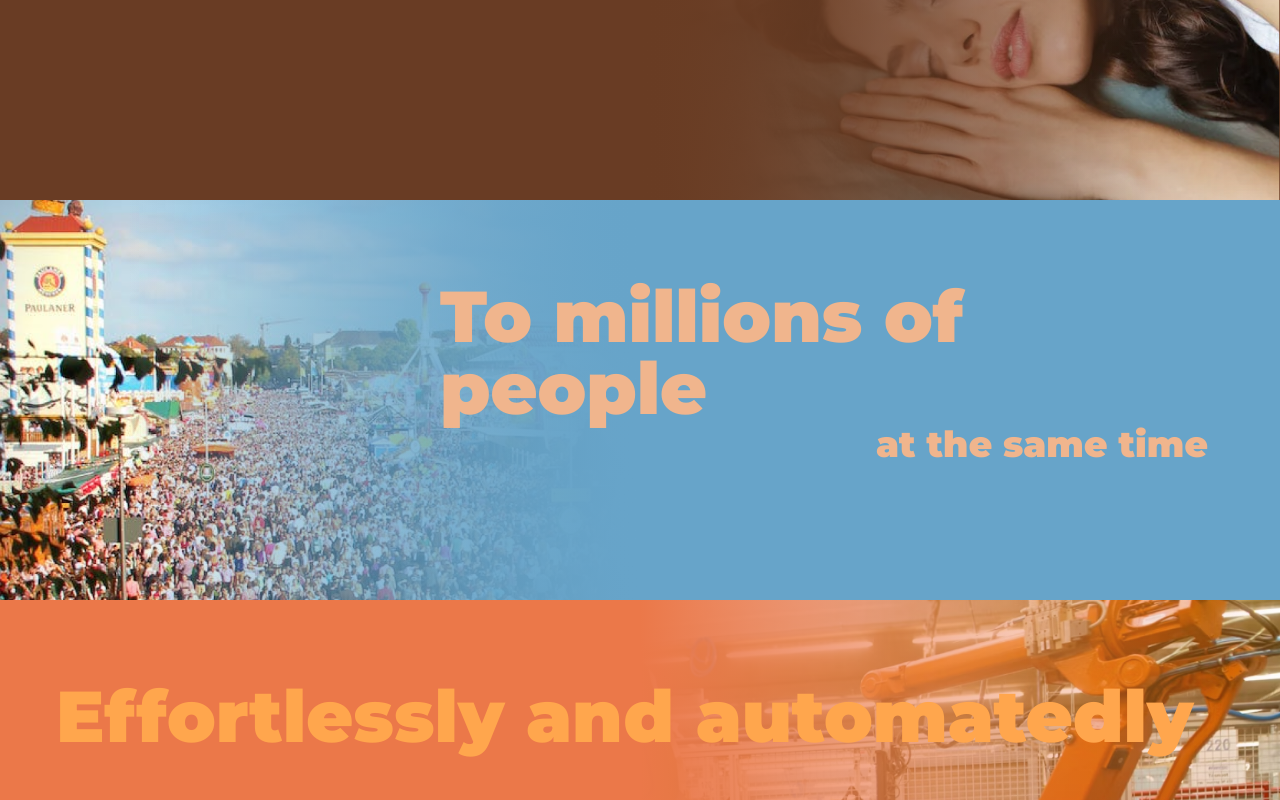
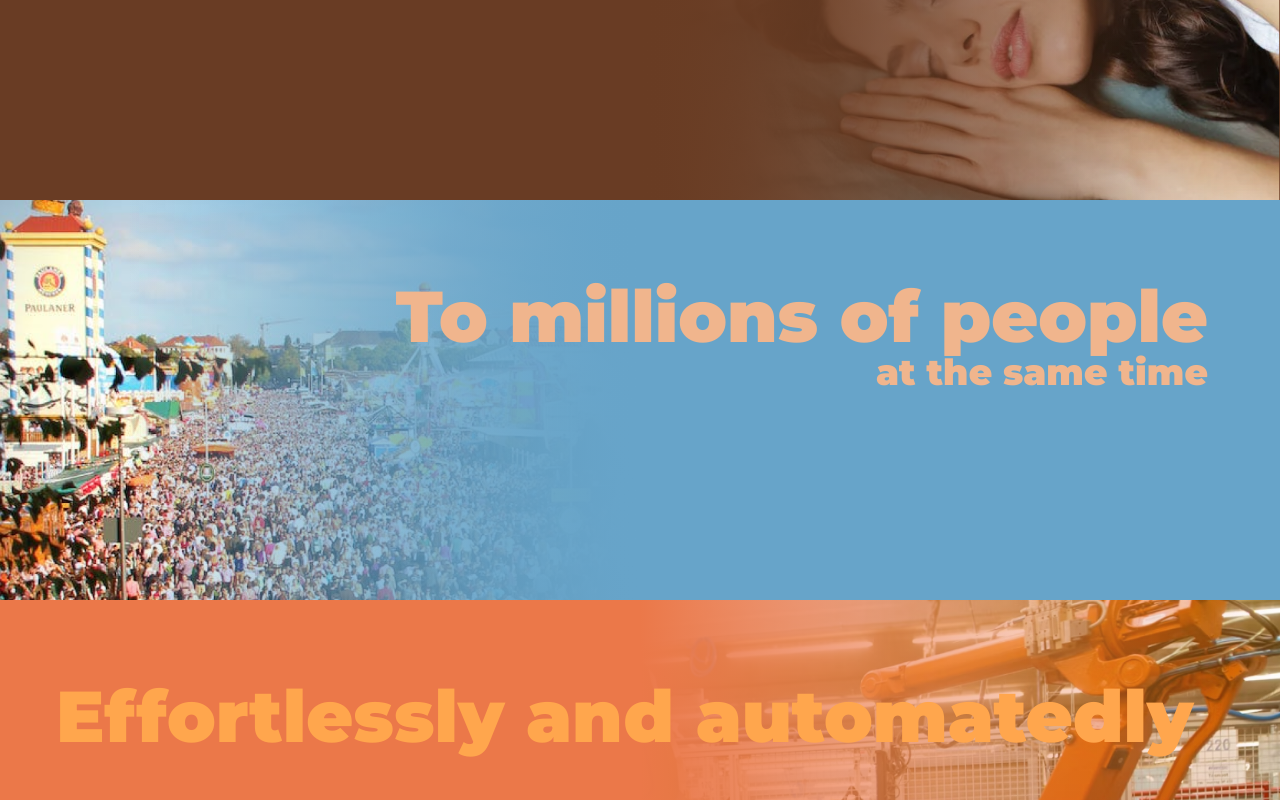
Before and after one commit to dreamlaebm/website, a Next.js app: page / in a window 1280 px wide. Shown: the part 408-1208 px from the top of the page. Built offline with nearby package versions, Linux system fonts and the light colour scheme.

Commit message:
fixed smoll bug

```diff
--- a/app/components/showcase.tsx
+++ b/app/components/showcase.tsx
@@ -137,8 +137,8 @@ function Crowd() {
 
         col-end-5 col-span-4
         md:col-end-6 md:col-span-5
-        lg:col-end-8 lg:col-span-6
-        xl:col-end-10
+        lg:col-end-8 lg:col-span-7
+        xl:col-end-10 xl:col-span-10
         2xl:col-end-12
         "
         >
```
